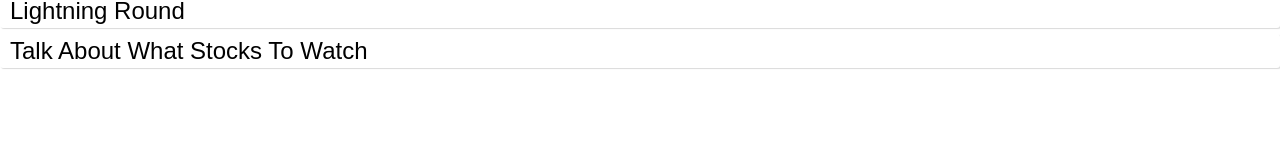
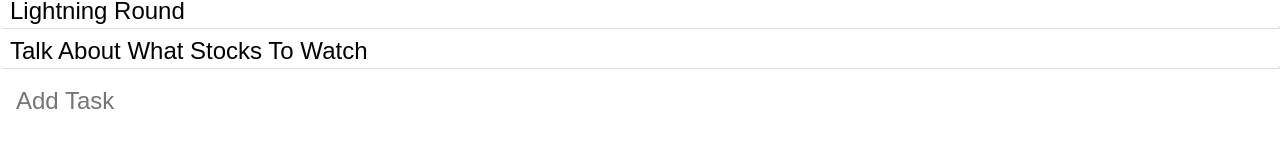
Before and after one commit to aegerev/mad-money-task-tracker, a React (Create React App) app in the folder mm-task-tracker/: page / in a window 1280 px wide. Shown: the part 246-394 px from the top of the page. Built offline with nearby package versions, Linux system fonts and the light colour scheme.

Commit message:
Added the New ToDo

```diff
--- a/mm-task-tracker/src/App.js
+++ b/mm-task-tracker/src/App.js
@@ -36,11 +36,32 @@ function App() {
         isCompleted: false,
       },
 
-  ])
+  ]);
+
+  const [value, setValue] = useState('');
+  const handleSubmit = e => {
+    e.preventDefault();
+    if(!value) {
+      return;
+    }
+
+    const newTodos = [...todos, {text: value, isCompleted: false}];
+    setTodos(newTodos);
+    setValue('');
+  }
+
   return (
     <div className="App">
       <h1> MAD Rundown </h1>
         {todos.map((todo, i) => <div className="todo" key = {i}> {todo.text} </div>)}
+        <form onSubmit={handleSubmit}>
+          <input type="text"
+          className="input"
+           value={value}
+           placeholder="Add Task"
+           onChange={e => setValue(e.target.value)}
+          />
+        </form>
     </div>
   );
 }
```
